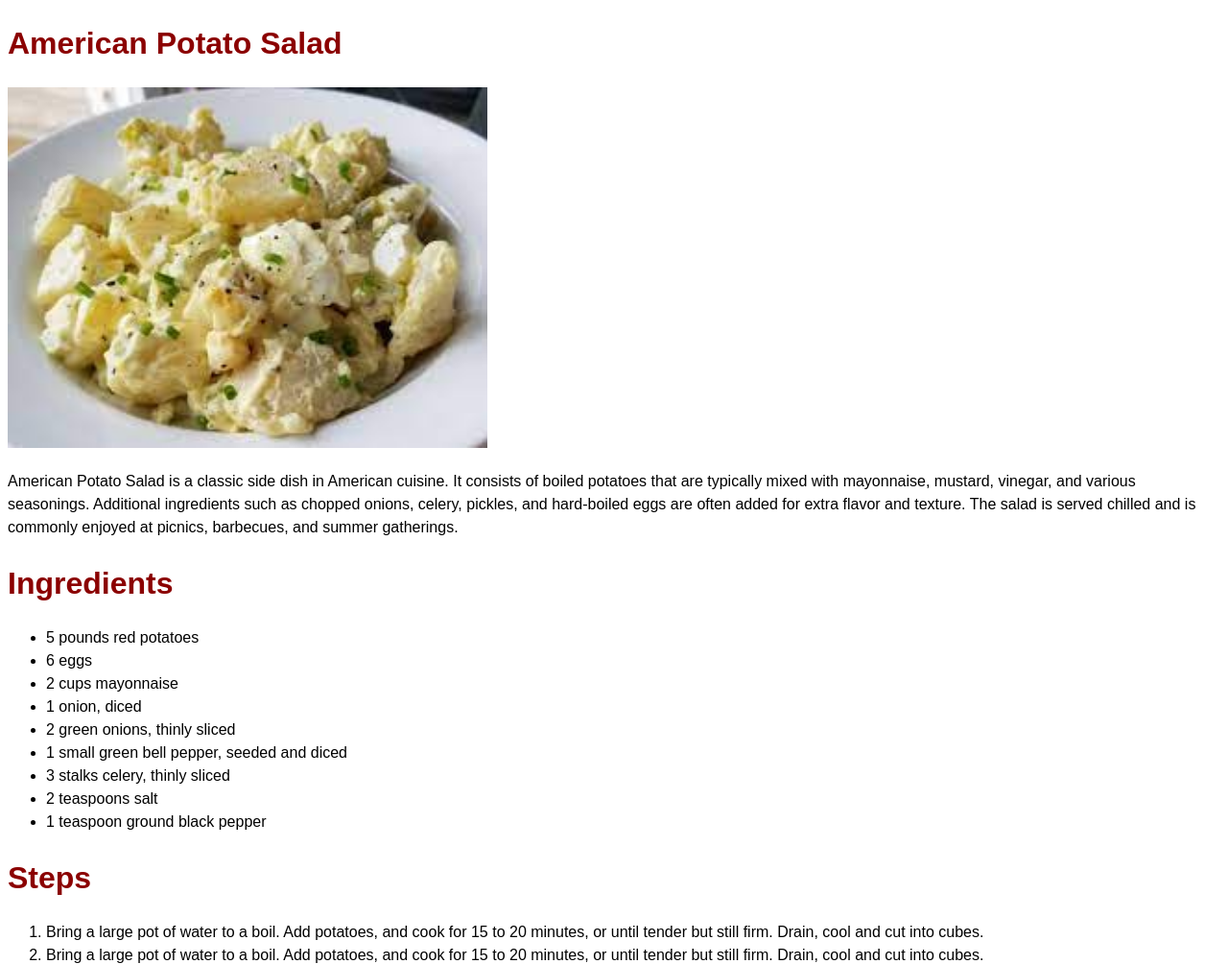
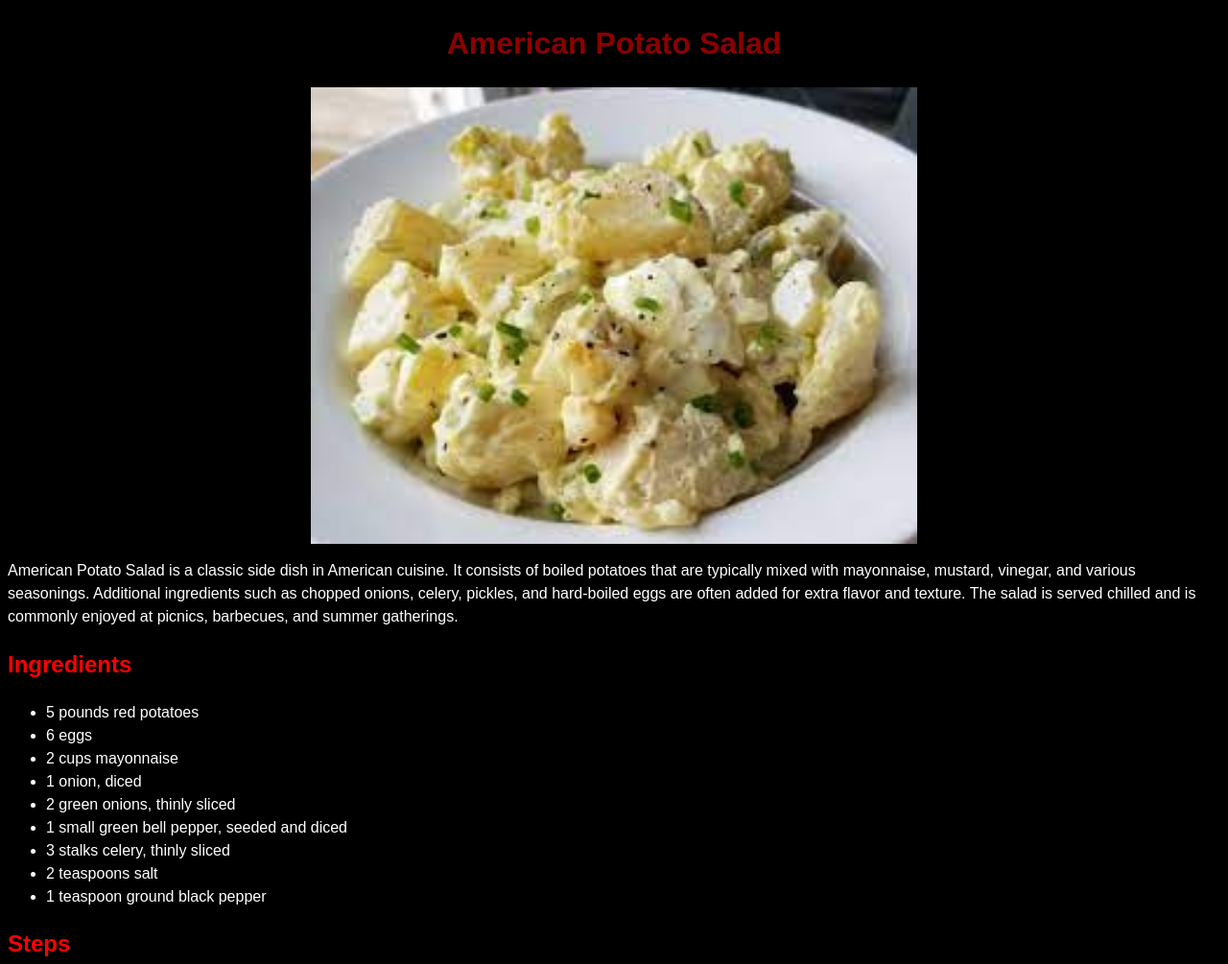
Before and after one commit to Yashoda-Fr/odin-recipes, a plain HTML site: page recipes/American Potato Salad.html in a window 1280 px wide. Shown: the top 1005 px of the page at 96% size. Drawn offline with Linux system fonts and the light colour scheme.

Commit message:
add css to recipe site

```diff
--- a/recipes/American Potato Salad.html
+++ b/recipes/American Potato Salad.html
@@ -9,14 +9,14 @@
 <body>
 
     <h1>American Potato Salad</h1>
-    <img src="./american potato salad.jpg">
+    <img  class="classy"src="./american potato salad.jpg">
     <p>American Potato Salad is a classic side dish in American cuisine. It consists of boiled potatoes that are typically mixed with mayonnaise, mustard, vinegar, and various seasonings. Additional ingredients such as chopped onions, celery, pickles, and hard-boiled eggs are often added for extra flavor and texture. The salad is served chilled and is commonly enjoyed at picnics, barbecues, and summer gatherings.
 
 
 
 
     </p>
-    <h1>Ingredients</h1>
+    <h2>Ingredients</h2>
     <ul>
         <li>5 pounds red potatoes
 
@@ -36,7 +36,7 @@
 
         <li> 1 teaspoon ground black pepper</li>
     </ul>
-    <h1>Steps</h1>
+    <h2>Steps</h2>
     <ol>
         <li>Bring a large pot of water to a boil. Add potatoes, and cook for 15 to 20 minutes, or until tender but still firm. Drain, cool and cut into cubes.</li>
         <li>Bring a large pot of water to a boil. Add potatoes, and cook for 15 to 20 minutes, or until tender but still firm. Drain, cool and cut into cubes.</li>
--- a/recipes/styles.css
+++ b/recipes/styles.css
@@ -3,10 +3,13 @@
 }
 body{
     font-family:Arial, Helvetica, sans-serif;
+    background-color: black;
+    color: white;
 }
 
 img{
     width:500px;
+
 }
 ul{
     disply:none;
@@ -15,4 +18,17 @@ ul{
 h1{
     color:darkred;
     font-size:2em;
+    text-align: center;
 }
+h2{
+    color: red;
+}
+.classy{
+  display: block;
+  margin-left: auto;
+  margin-right: auto;
+  width: 50%;
+}
+h3{
+    color: #ff4d4d;
+}
```
Also changed, not shown: index.html (+16 -3 lines), recipes/Cheesecake.html (+3 -3 lines), recipes/Magnificent Macaroni Salad Recipe.html (+1 -1 lines).
